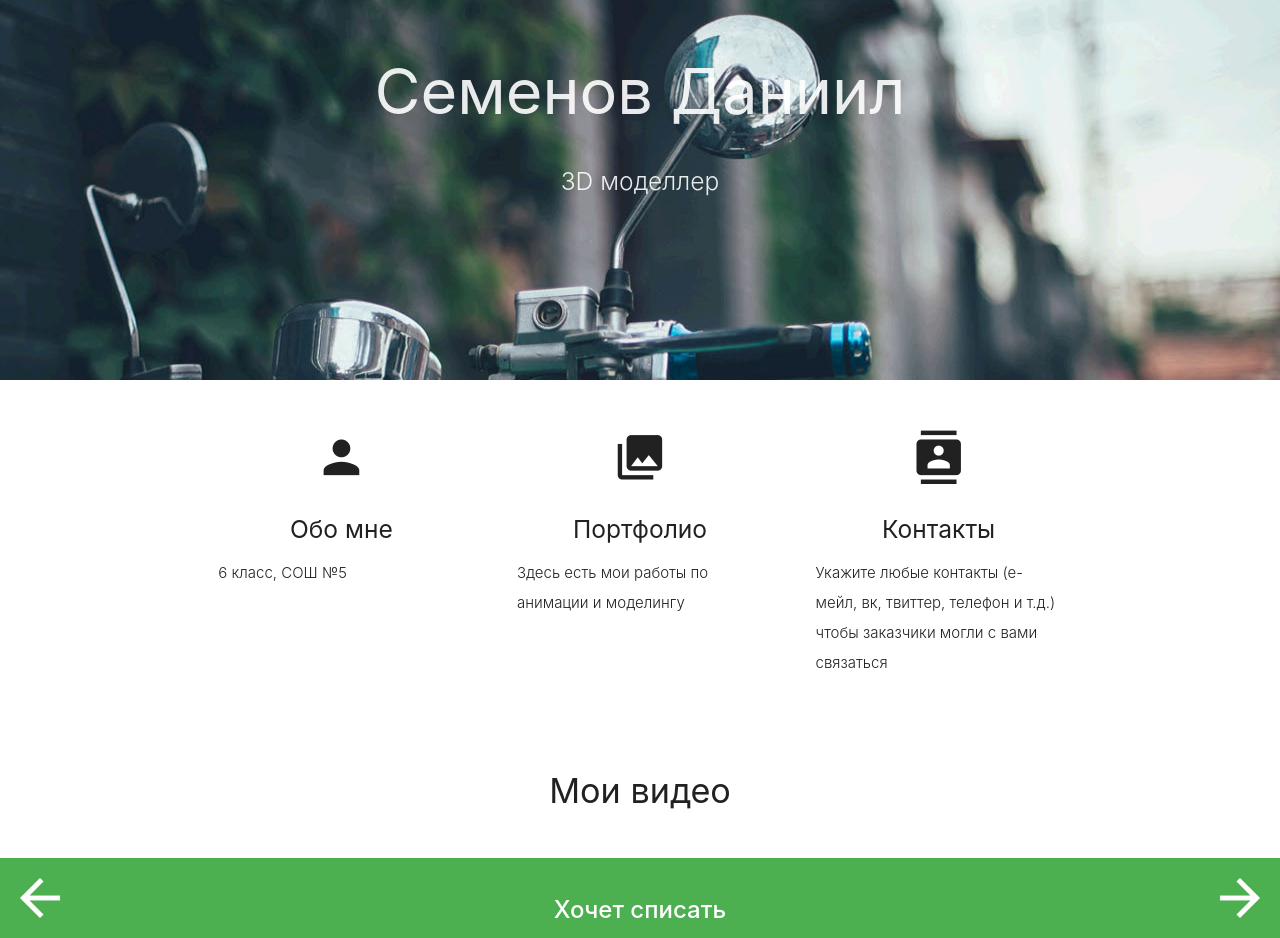
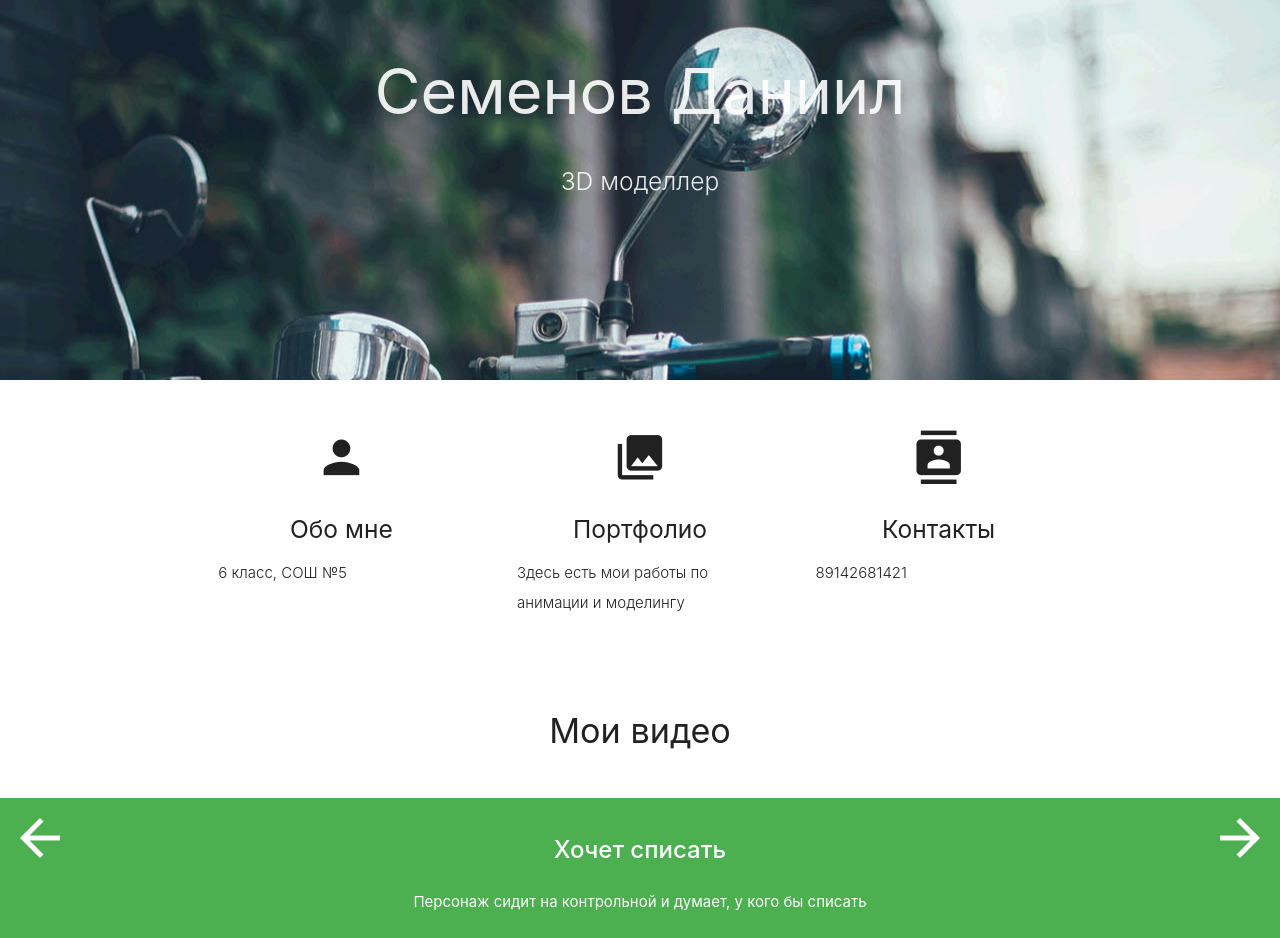
Before and after one commit to itlaborykt/3D2_Danil, a plain HTML site: page index.html in a window 1280 px wide. Shown: the top 938 px of the page. Drawn offline with nearby package versions, Linux system fonts and the light colour scheme; grey boxes are pictures that could not be loaded; some icons are missing.

Commit message:
Update index.html

```diff
--- a/index.html
+++ b/index.html
@@ -45,7 +45,7 @@
 
 
 
-          Укажите любые контакты (е-мейл, вк, твиттер, телефон и т.д.) чтобы заказчики могли с вами связаться
+         89142681421
 
 
 
```
